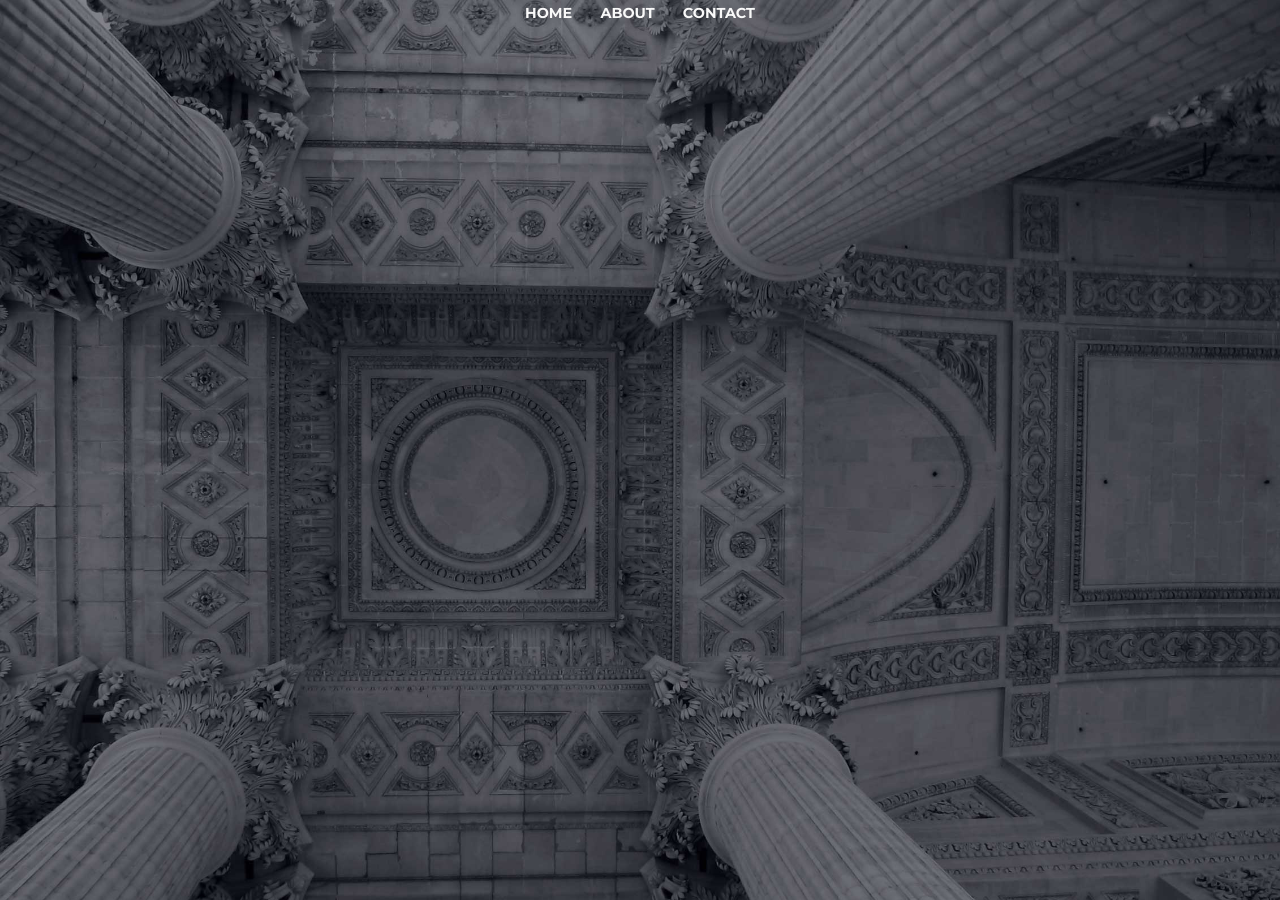
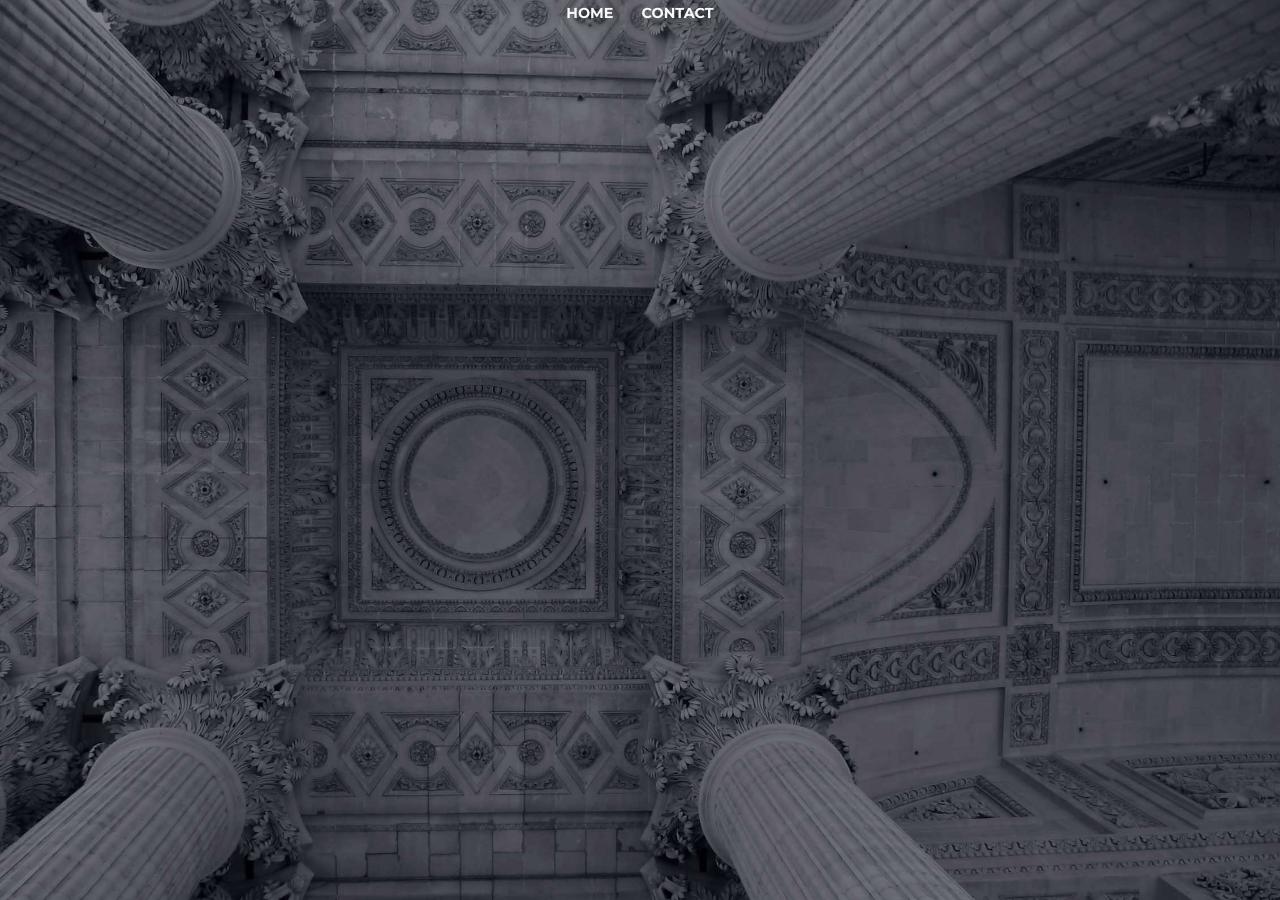
Before and after one commit to akainic/akainic.github.io, a Jekyll site: the page built from index.html, in a window 1280 px wide. Built offline with Jekyll 4.4.1, drawn with Linux system fonts in a browser that asks for light colours; nearby versions of some CDN libraries.

Commit message:
Remove link to about page

```diff
--- a/_includes/header.html
+++ b/_includes/header.html
@@ -5,7 +5,6 @@
     <nav class="site-nav">
       <ul id="menu">
         <li><a class="page-link" href="{{ site.baseurl }}/#landing" data-destination="landing">Home</a></li>
-        <li><a class="page-link" href="/#about" data-destination="about">About</a></li>
         <li><a class="page-link" href="/#contact" data-destination="contact">Contact</a></li>
       </ul>
 
```
